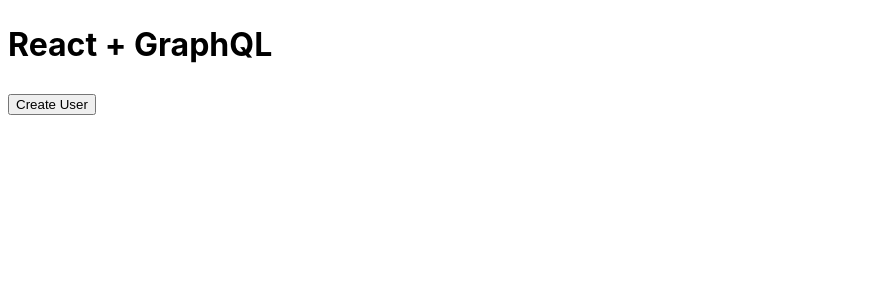
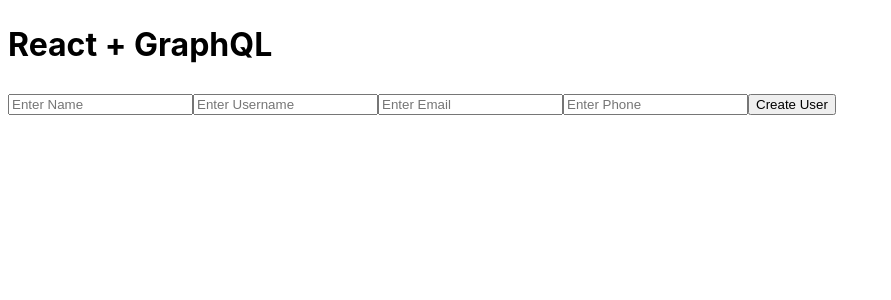
Before and after one commit to golabisib/learnReact, a React (Vite) app in the folder ReactGraphQL/: page / in a window 1280 px wide. Shown: the top 300 px of the page, without its empty margins (0-891 px from the left). Built offline with nearby package versions, Linux system fonts and the light colour scheme.

Commit message:
The pass the variables to useMutation is added.

```diff
--- a/ReactGraphQL/src/component/CreateUser.jsx
+++ b/ReactGraphQL/src/component/CreateUser.jsx
@@ -1,14 +1,58 @@
-import { useMutation } from "@apollo/client"
-import { CREATE_USER } from "../graphql/mutation"
+import { useMutation } from "@apollo/client";
+import { CREATE_USER } from "../graphql/mutation";
+import { useState } from "react";
 
 function CreateUser() {
-    const [createUser, {loading, data, error, called}] = useMutation(CREATE_USER);
-    console.log({loading, data, error, called})
-  return (
-    <div>
-        <button type="button" onClick={() => createUser()}>Create User</button>
-    </div>
-  )
+	const [name, setName] = useState("");
+	const [username, setUsername] = useState("");
+	const [email, setEmail] = useState("");
+	const [phone, setPhone] = useState("");
+
+	const [createUser, { loading, data, error, called }] = useMutation(
+		CREATE_USER,
+		{
+			variables: {
+				name: name,
+				username: username,
+				email: email,
+				phone: phone,
+			},
+		},
+	);
+	console.log({ loading, data, error, called });
+	return (
+		<div>
+			<input
+				type="text"
+				value={name}
+				placeholder="Enter Name"
+				onChange={(e) => setName(e.target.value)}
+			/>
+
+			<input
+				type="text"
+				value={username}
+				placeholder="Enter Username"
+				onChange={(e) => setUsername(e.target.value)}
+			/>
+			<input
+				type="text"
+				value={email}
+				placeholder="Enter Email"
+				onChange={(e) => setEmail(e.target.value)}
+			/>
+			<input
+				type="text"
+				value={phone}
+				placeholder="Enter Phone"
+				onChange={(e) => setPhone(e.target.value)}
+			/>
+
+			<button type="button" onClick={() => createUser()}>
+				Create User
+			</button>
+		</div>
+	);
 }
 
-export default CreateUser
+export default CreateUser;
--- a/ReactGraphQL/src/graphql/mutation.js
+++ b/ReactGraphQL/src/graphql/mutation.js
@@ -1,13 +1,18 @@
 import { gql } from "@apollo/client";
 
 const CREATE_USER = gql`
-    mutation {
+    mutation CreateUser(
+        $name: String!
+        $username: String!
+        $email: String!
+        $phone: String!
+        ) {
         createUser (
             input: {
-                name: "Roozbeh"
-                username: "Golabisib"
-                email: "roozbehJangjo@gmail.com"
-                phone: "09024995222"
+                name: $name
+                username: $username
+                email: $email
+                phone: $phone
             }
         ) {
             id,
@@ -18,4 +23,4 @@
     }
 `;
 
-export { CREATE_USER }
+export { CREATE_USER };
```
